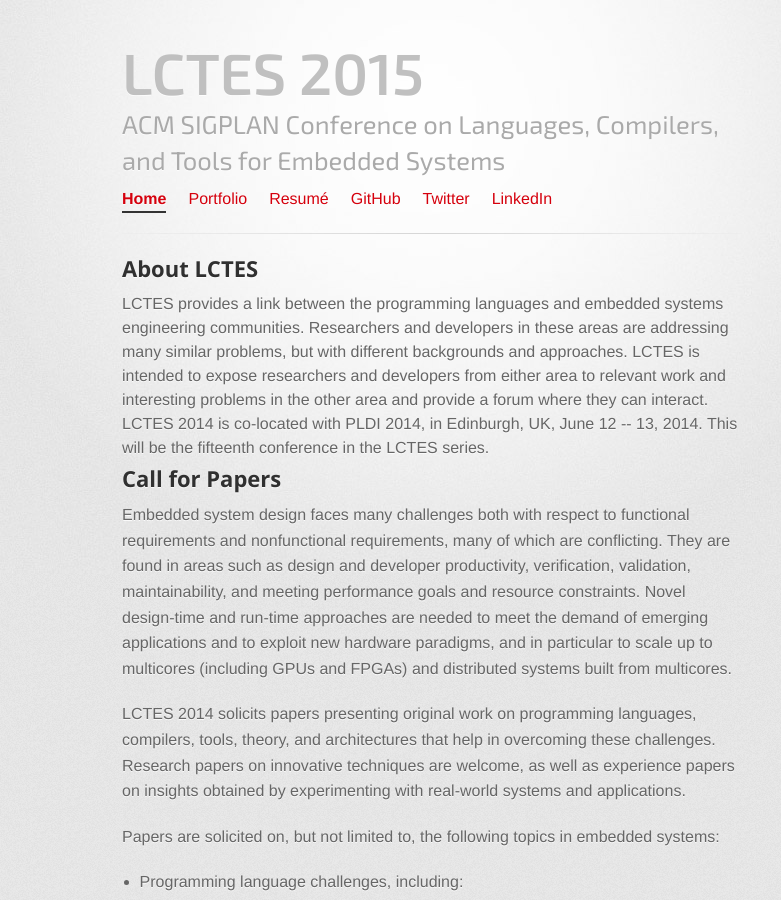
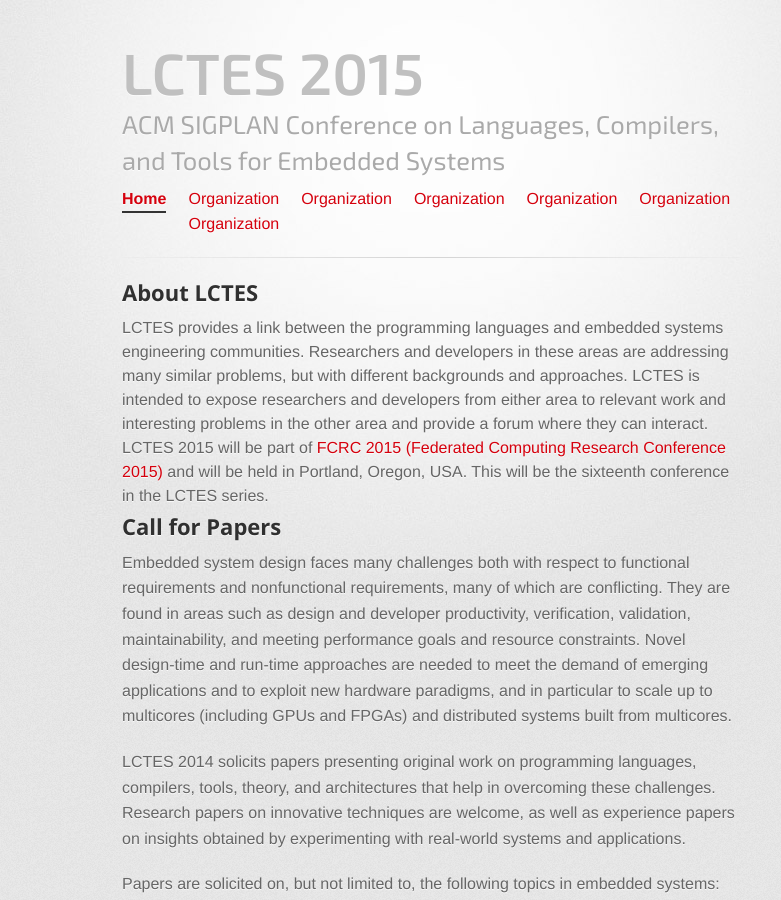
Before and after one commit to GSathish/lctes2015, a Jekyll site: the page built from index.html, in a window 1280 px wide and 900 px high. Shown: the whole window, without its empty margins (208-989 px from the left). Built offline with Jekyll 4.4.1, drawn with Linux system fonts in a browser that asks for light colours.

Commit message:
Updated nav bar

```diff
--- a/_includes/header.html
+++ b/_includes/header.html
@@ -64,11 +64,12 @@
               {% else %}
               <li><a href="/" class='active'>Home</a></li>
               {% endif %}
-              <li><a href="/portfolio/" {% if page.current == 'portfolio' %}class='active'{% endif %}>Portfolio</a></li>
-              <li><a href="/resume/" {% if page.current == 'resume' %}class='active'{% endif %}>Resumé</a></li>
-              <li><a href="https://github.com/dougjohnston">GitHub</a></li>
-              <li><a href="https://twitter.com/dougjohnston">Twitter</a></li>
-              <li><a href="http://www.linkedin.com/in/dougbjohnston">LinkedIn</a></li>
+              <li><a href="{{ site.url }}/organization/" {% if page.current == 'organization' %}class='active'{% endif %}>Organization</a></li>
+              <li><a href="{{ site.url }}/submission/" {% if page.current == 'submission' %}class='active'{% endif %}>Organization</a></li>
+              <li><a href="{{ site.url }}/registration/" {% if page.current == 'registration' %}class='active'{% endif %}>Organization</a></li>
+              <li><a href="{{ site.url }}/visas/" {% if page.current == 'visas' %}class='active'{% endif %}>Organization</a></li>
+              <li><a href="{{ site.url }}/organization/" {% if page.current == 'organization' %}class='active'{% endif %}>Organization</a></li>
+              <li><a href="{{ site.url }}/program/" {% if page.current == 'program' %}class='active'{% endif %}>Organization</a></li>
             </ul>
           </nav>
         </header>
--- a/index.html
+++ b/index.html
@@ -8,7 +8,7 @@
 
 LCTES provides a link between the programming languages and embedded systems engineering communities. Researchers and developers in these areas are addressing many similar problems, but with different backgrounds and approaches. LCTES is intended to expose researchers and developers from either area to relevant work and interesting problems in the other area and provide a forum where they can interact.
 
-LCTES 2014 is co-located with PLDI 2014, in Edinburgh, UK, June 12 -- 13, 2014. This will be the fifteenth conference in the LCTES series.
+LCTES 2015 will be part of <a href="http://fcrc.acm.org/">FCRC 2015 (Federated Computing Research Conference 2015)</a> and will be held in Portland, Oregon, USA. This will be the sixteenth conference in the LCTES series.
 
 <h2>Call for Papers</h2>
 
```
